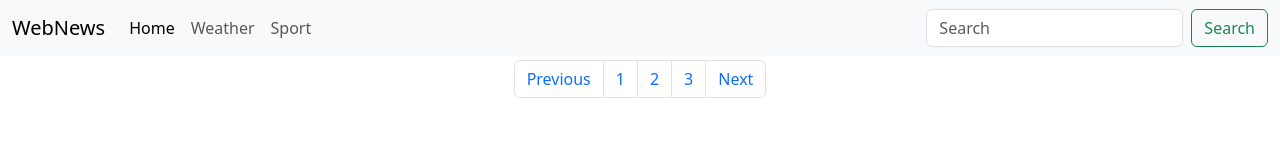
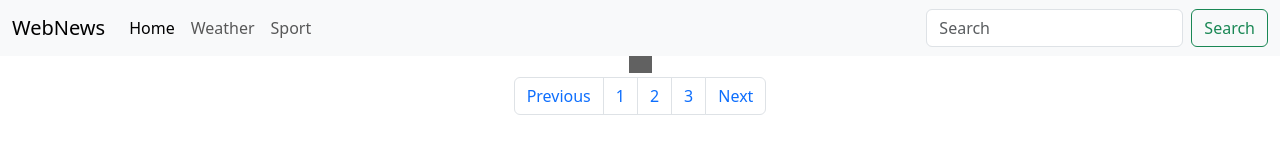
Before and after one commit to Roshankrshah/News-APP, a website: page index.html in a window 1280 px wide. Drawn offline with nearby package versions, Linux system fonts and the light colour scheme; grey boxes are pictures that could not be loaded.

Commit message:
add loading icon

```diff
--- a/index.html
+++ b/index.html
@@ -41,7 +41,11 @@
 
     <div class="container mx-auto">
         <!--Cards Start Here-->
-        <div id="content" class="row"></div>
+        <div id="content" class="row">
+            <div class="d-flex justify-content-center">
+                <img width="23" src="https://samherbert.net/svg-loaders/svg-loaders/oval.svg" style="filter: invert(1)" alt="Loading...">
+            </div>
+        </div>
         <!--Cards End Here-->
     </div>
     <div class="prevNext my-1 d-flex justify-content-center">
```
